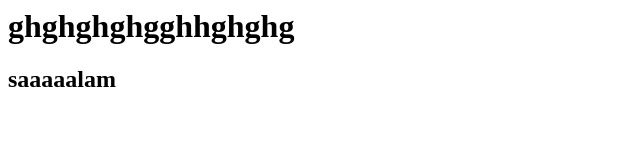
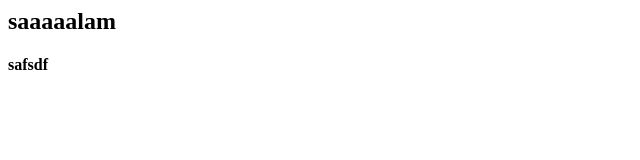
Before and after one commit to MotamediSa/Git-Project, a plain HTML site: page index.html in a window 1280 px wide. Shown: the whole page, without its empty margins (0-640 px from the left). Drawn offline with Linux system fonts and the light colour scheme.

```diff
--- a/index.html
+++ b/index.html
@@ -1,3 +1,6 @@
-<html><body><h1>ghghghghgghhghghg</h1><h2>saaaaalam
+<html><body><h2>saaaaalam
 
-                                      </h2></body></html>
+     <h4> safsdf</h4>                                 </h2>
+
+
+      </body></html>
```
